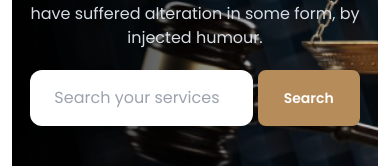
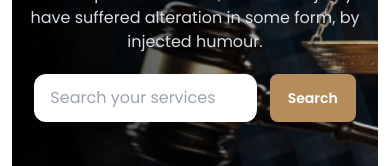
Before and after one commit to sujonahmedsr/legal-solution-daisy-ui, a plain HTML site: page index.html in a window 390 px wide. Shown: the part 408-574 px from the top of the page. Drawn offline with nearby package versions, Linux system fonts and the light colour scheme.

Commit message:
clear some bug

```diff
--- a/index.html
+++ b/index.html
@@ -39,7 +39,7 @@
     </style>
 </head>
 
-<body class="font-Poppins px-3">
+<body class="font-Poppins px-3 bg-white">
     <!-- header section  -->
     <header class="container mx-auto">
         <!-- navbar section  -->
@@ -95,10 +95,10 @@
                     <p class="mb-5">There are many variations of passages of Lorem Ipsum available, but the majority
                         have suffered alteration in some form, by injected humour.</p>
                     <div class="flex items-center justify-around">
-                        <input class="px-6 py-4 rounded-xl w-2/3 md:w-3/4" type="text"
+                        <input class="md:px-6 px-4 md:py-4 py-3 rounded-xl w-2/3 md:w-3/4" type="text"
                             placeholder="Search your services">
                         <button
-                            class="px-6 py-4 bg-btn-bgd rounded-lg text-sm font-semibold text-white border-2 border-btn-bgd hover:bg-transparent hover:border-white duration-500">Search</button>
+                            class="md:px-6 px-4 md:py-4 py-3 bg-btn-bgd rounded-lg text-sm font-semibold text-white border-2 border-btn-bgd hover:bg-transparent hover:border-white duration-500">Search</button>
                     </div>
                 </div>
             </div>
```
